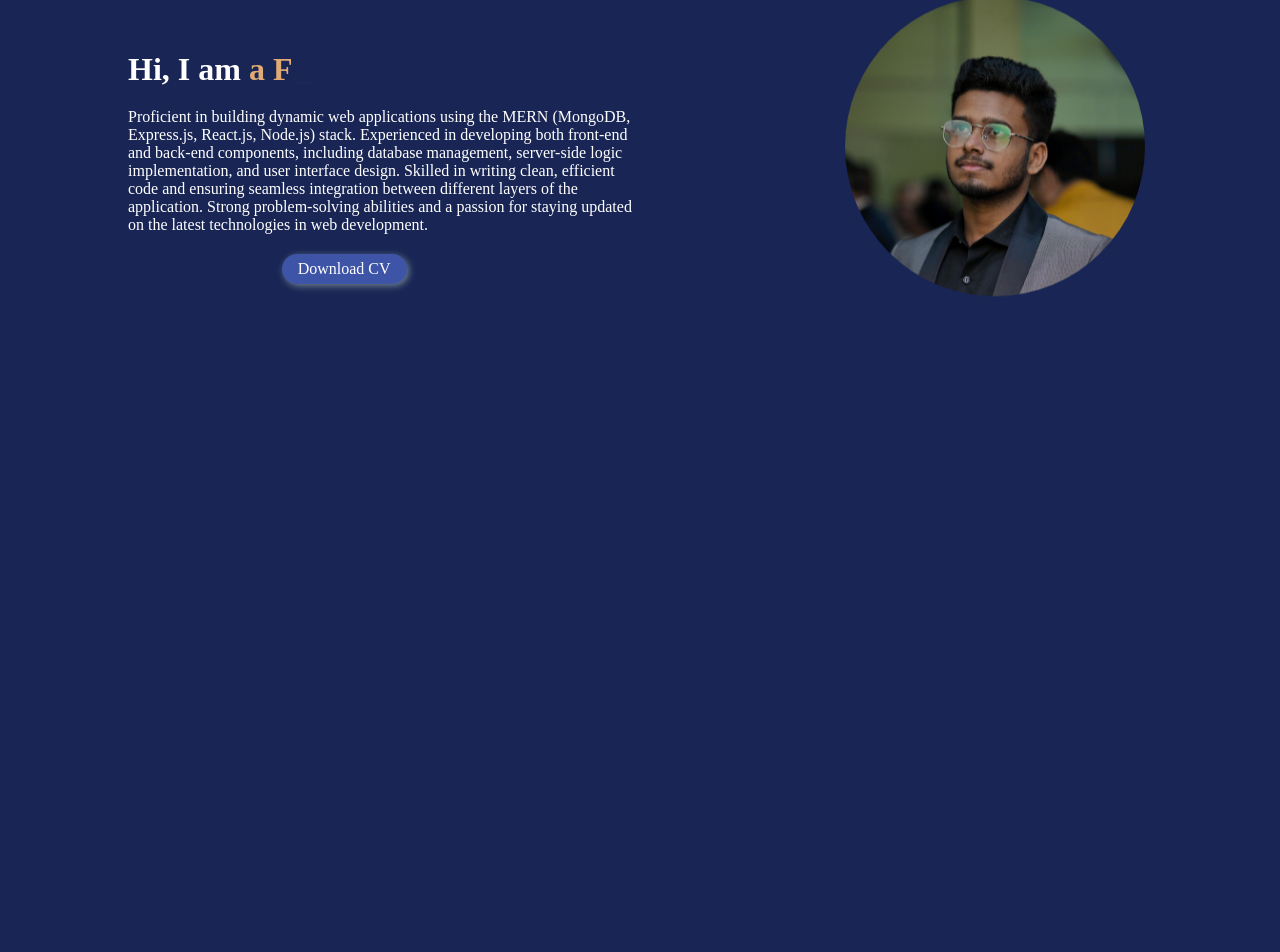
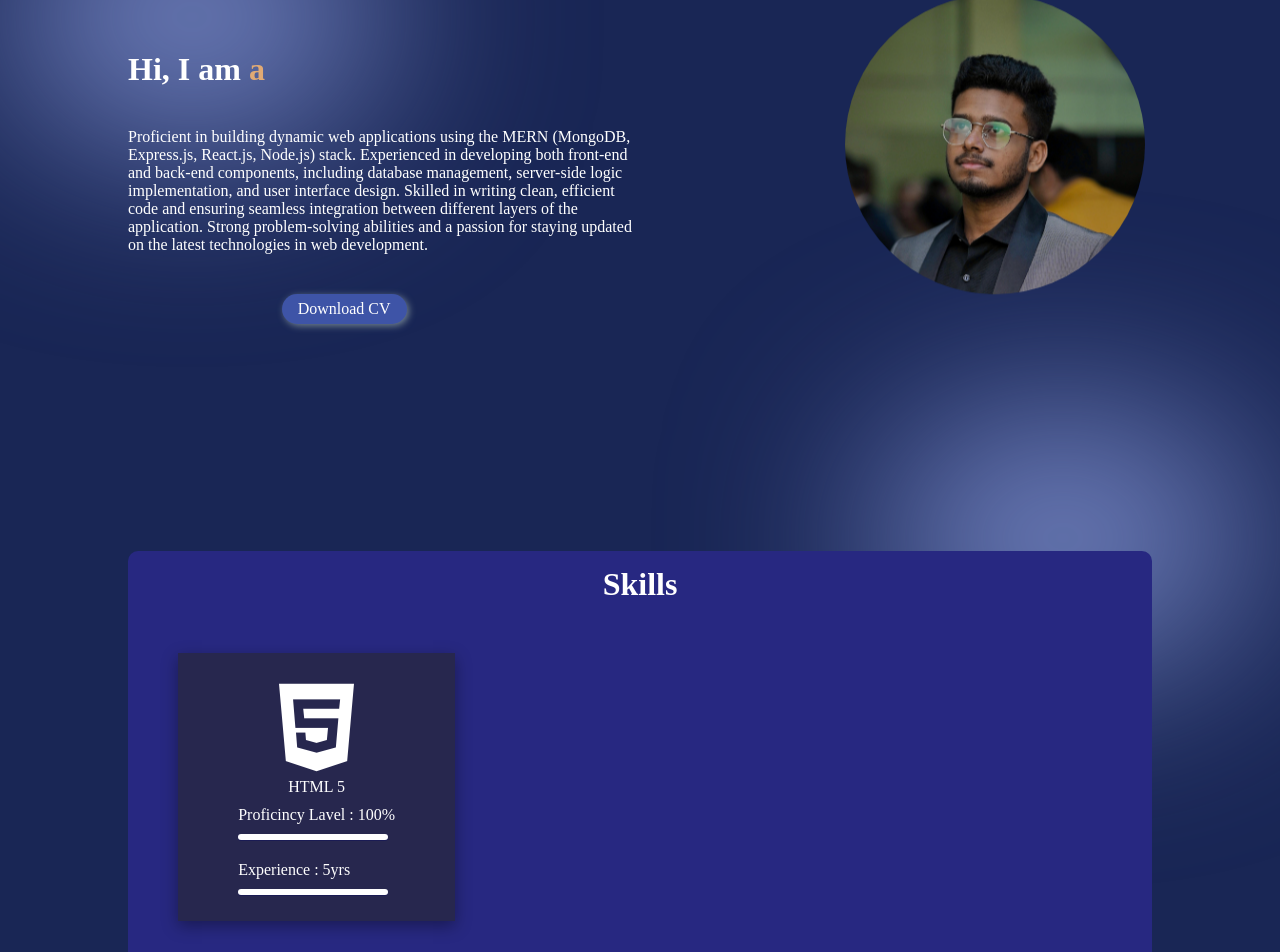
Before and after one commit to debjyotiroy0015/portfolio_using_react, a React (Vite) app in the folder portfolio_using_react/: page / in a window 1280 px wide. Shown: the part 141-1093 px from the top of the page. Before the commit the page ends 800 px from the top, so only its background shows below. Built offline with nearby package versions, Linux system fonts and the light colour scheme.

Commit message:
"added one skill"

```diff
--- a/portfolio_using_react/index.html
+++ b/portfolio_using_react/index.html
@@ -3,6 +3,13 @@
   <head>
     <meta charset="UTF-8" />
     <meta name="viewport" content="width=device-width, initial-scale=1.0" />
+    <link
+      rel="stylesheet"
+      href="https://cdnjs.cloudflare.com/ajax/libs/font-awesome/6.5.2/css/all.min.css"
+      integrity="sha512-SnH5WK+bZxgPHs44uWIX+LLJAJ9/2PkPKZ5QiAj6Ta86w+fsb2TkcmfRyVX3pBnMFcV7oQPJkl9QevSCWr3W6A=="
+      crossorigin="anonymous"
+      referrerpolicy="no-referrer"
+    />
     <title>Vite + React</title>
   </head>
   <body>
--- a/portfolio_using_react/package.json
+++ b/portfolio_using_react/package.json
@@ -10,9 +10,12 @@
     "preview": "vite preview"
   },
   "dependencies": {
+    "aos": "^2.3.4",
+    "framer-motion": "^11.0.24",
     "react": "^18.2.0",
     "react-dom": "^18.2.0",
     "react-icons": "^5.0.1",
+    "react-router-dom": "^6.22.3",
     "react-simple-typewriter": "^5.0.1"
   },
   "devDependencies": {
--- a/portfolio_using_react/src/App.jsx
+++ b/portfolio_using_react/src/App.jsx
@@ -2,11 +2,13 @@ import React from "react";
 import Navbar from "./components/Navbar";
 import "../src/App.css";
 import HeroSection from "./components/HeroSection";
+import Skills from "./components/Skills";
 const App = () => {
   return (
     <>
       <Navbar />
       <HeroSection />
+      <Skills />
     </>
   );
 };
--- a/portfolio_using_react/src/assets/css/herosection.css
+++ b/portfolio_using_react/src/assets/css/herosection.css
@@ -7,7 +7,8 @@
   color: white;
   display: flex;
   flex-direction: column;
-  gap: 20px;
+  gap: 40px;
+  z-index: 1;
 }
 .download-cv {
   background-color: #3e54a7;
@@ -22,6 +23,7 @@
 }
 .image-part {
   width: 50%;
+  z-index: 1;
 }
 .image {
   height: 300px;
@@ -36,6 +38,27 @@
   animation-duration: 2s;
   animation-timing-function: ease-in-out;
   animation-iteration-count: infinite;
+}
+.top-blur {
+  position: fixed;
+  width: 30vw;
+  top: 38px;
+  height: 30vh;
+  border-radius: 50%;
+  background-color: #7e8fce;
+  filter: blur(100px);
+  z-index: -10;
+}
+.bottom-blur {
+  position: fixed;
+  width: 30vw;
+  bottom: 1px;
+  right: 25px;
+  height: 30vh;
+  border-radius: 50%;
+  background-color: #7e8fce;
+  filter: blur(100px);
+  z-index: -10;
 }
 @keyframes image-animation {
   0% {
@@ -66,12 +89,17 @@
     display: flex;
     flex-direction: column-reverse;
     gap: 50px;
+    margin-top: 0px;
   }
   .image {
     left: 50%;
   }
   .text-part {
     width: 100%;
+    gap: 20px;
+  }
+  h1 {
+    font-size: 20px;
   }
 }
 @media only screen and (max-width: 400px) {
--- /dev/null
+++ b/portfolio_using_react/src/assets/css/skills.css
@@ -0,0 +1,74 @@
+.skills {
+  background-color: rgb(39, 40, 129);
+  border-radius: 10px;
+  margin: 10%;
+  margin-top: 200px;
+  z-index: 2;
+  display: flex;
+  flex-direction: column;
+  align-items: center;
+  color: white;
+}
+.skills-text {
+  margin-top: 15px;
+  color: white;
+}
+.cards {
+  width: 100%;
+  padding: 50px;
+}
+.card {
+  width: 30%;
+  padding: 25px;
+  display: flex;
+  flex-direction: column;
+  justify-content: center;
+  align-items: center;
+  gap: 10px;
+  box-shadow: rgba(0, 0, 0, 0.35) 0px 5px 15px;
+  background-color: rgb(39, 39, 78);
+}
+.skill-logo {
+  font-size: 100px;
+}
+.skill-name {
+  text-align: center;
+}
+.exp-prof {
+  display: flex;
+  flex-direction: column;
+  gap: 20px;
+}
+.Proficiency-level,
+.experience {
+  display: flex;
+  flex-direction: column;
+  gap: 10px;
+}
+.progress-bar {
+  content: "";
+  width: 150px;
+  height: 7px;
+  background-color: rgb(26, 27, 84);
+  border-radius: 3px;
+}
+.proficincy-progress-bar,
+.exp-progression-bar {
+  content: "";
+  height: 6px;
+  background-color: white;
+  border-radius: 3px;
+}
+
+@media only screen and (max-width: 600px) {
+  .card {
+    width: 100%;
+    flex-direction: row;
+  }
+  .skill-logo {
+    font-size: 60px;
+  }
+  .progress-bar {
+    width: 90px;
+  }
+}
--- a/portfolio_using_react/src/components/HeroSection.jsx
+++ b/portfolio_using_react/src/components/HeroSection.jsx
@@ -1,9 +1,20 @@
 import React from "react";
 import { Typewriter, Cursor } from "react-simple-typewriter";
+import { motion } from "framer-motion";
 import "../../src/assets/css/herosection.css";
 const HeroSection = () => {
   return (
-    <div className="hero-section">
+    <>
+      <motion.div
+        variants={{
+          hidden: { opacity: 0, y: 75 },
+          visible: { opacity: 1, y: 0 },
+        }}
+        initial="hidden"
+        animate="visible"
+        transition={{ duration: 0.5, delay: 0.25 }}
+        className="hero-section"
+      >
         <div className="text-part">
           <h1>
             Hi, I am{" "}
@@ -23,19 +34,22 @@ const HeroSection = () => {
           <p>
             Proficient in building dynamic web applications using the MERN
             (MongoDB, Express.js, React.js, Node.js) stack. Experienced in
-          developing both front-end and back-end components, including database
-          management, server-side logic implementation, and user interface
-          design. Skilled in writing clean, efficient code and ensuring seamless
-          integration between different layers of the application. Strong
-          problem-solving abilities and a passion for staying updated on the
-          latest technologies in web development.
+            developing both front-end and back-end components, including
+            database management, server-side logic implementation, and user
+            interface design. Skilled in writing clean, efficient code and
+            ensuring seamless integration between different layers of the
+            application. Strong problem-solving abilities and a passion for
+            staying updated on the latest technologies in web development.
           </p>
           <div className="download-cv">Download CV</div>
         </div>
         <div className="image-part">
           <div className="image"></div>
         </div>
-    </div>
+      </motion.div>
+      <div className="top-blur"></div>
+      <div className="bottom-blur"></div>
+    </>
   );
 };
 
--- /dev/null
+++ b/portfolio_using_react/src/components/SkillCard.jsx
@@ -0,0 +1,54 @@
+import React, { useEffect, useRef } from "react";
+import { motion, useInView, useAnimation } from "framer-motion";
+const SkillCard = () => {
+  const ref = useRef(null);
+  const isInView = useInView(ref, { once: true });
+  const controls = useAnimation();
+  useEffect(() => {
+    if (isInView) {
+      controls.start("visible");
+    }
+  }, [isInView]);
+  return (
+    <div className="card" ref={ref}>
+      <div className="skill-image">
+        <i class="fa-brands fa-html5 skill-logo"></i>
+        <div className="skill-name">HTML 5</div>
+      </div>
+      <div className="exp-prof">
+        <div className="Proficiency-level">
+          <div className="proficincy-level-text">Proficincy Lavel : 100%</div>
+          <div className="progress-bar">
+            <motion.div
+              variants={{
+                hidden: { width: 0 },
+                visible: { width: "100%" },
+              }}
+              initial="hidden"
+              animate={controls}
+              transition={{ ease: [0.76, 0, 0.24, 1], duration: 1 }}
+              className="proficincy-progress-bar"
+            ></motion.div>
+          </div>
+        </div>
+        <div className="experience">
+          <div className="experience-text">Experience : 5yrs</div>
+          <div className="progress-bar">
+            <motion.div
+              variants={{
+                hidden: { width: 0 },
+                visible: { width: "100%" },
+              }}
+              initial="hidden"
+              animate={controls}
+              transition={{ ease: [0.76, 0, 0.24, 1], duration: 1 }}
+              className="proficincy-progress-bar"
+            ></motion.div>
+          </div>
+        </div>
+      </div>
+    </div>
+  );
+};
+
+export default SkillCard;
--- /dev/null
+++ b/portfolio_using_react/src/components/Skills.jsx
@@ -0,0 +1,17 @@
+import React from "react";
+import "../assets/css/skills.css";
+import { IoLogoHtml5 } from "react-icons/io5";
+import SkillCard from "./SkillCard";
+
+const Skills = () => {
+  return (
+    <div className="skills">
+      <h1 className="skills-text">Skills</h1>
+      <div className="cards">
+        <SkillCard />
+      </div>
+    </div>
+  );
+};
+
+export default Skills;
```
Also changed, not shown: portfolio_using_react/src/components/Contact.jsx (added, +7 -0 lines), portfolio_using_react/src/components/Projects.jsx (added, +7 -0 lines), portfolio_using_react/src/components/SkillExp.jsx (added, +7 -0 lines), 2 other files (tests, documents, lock files or other folders). Lines whose indentation alone changed are shown as unchanged.
